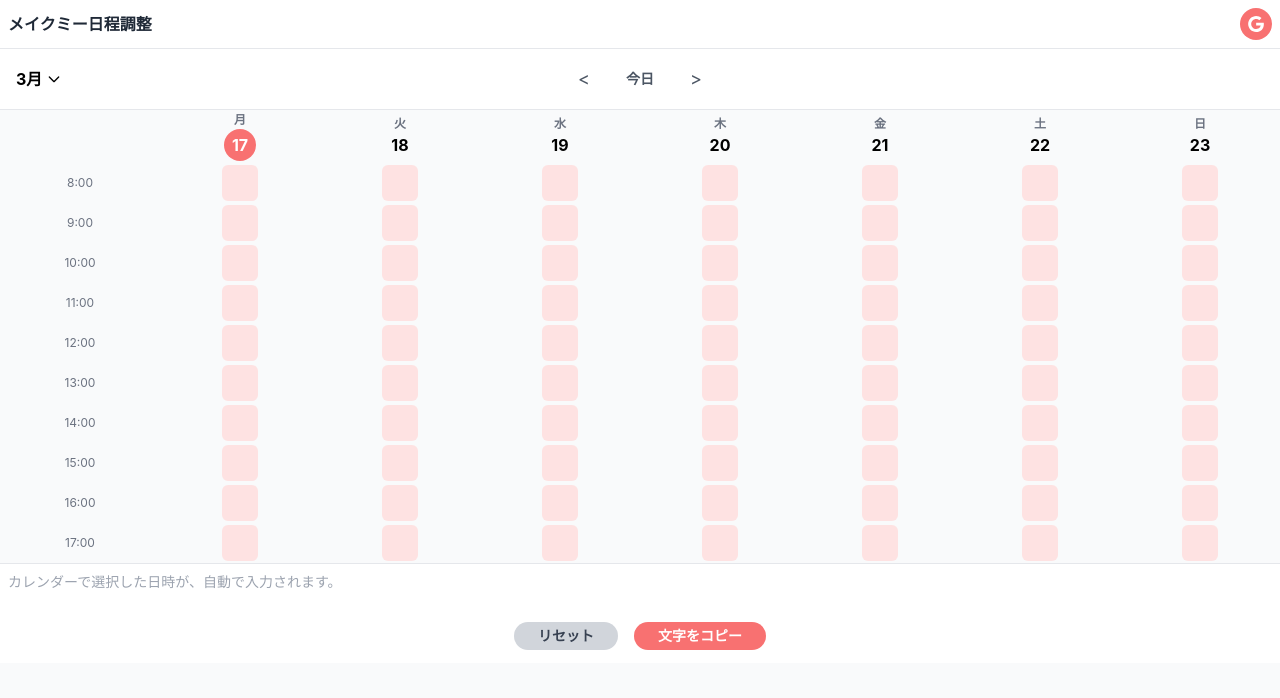
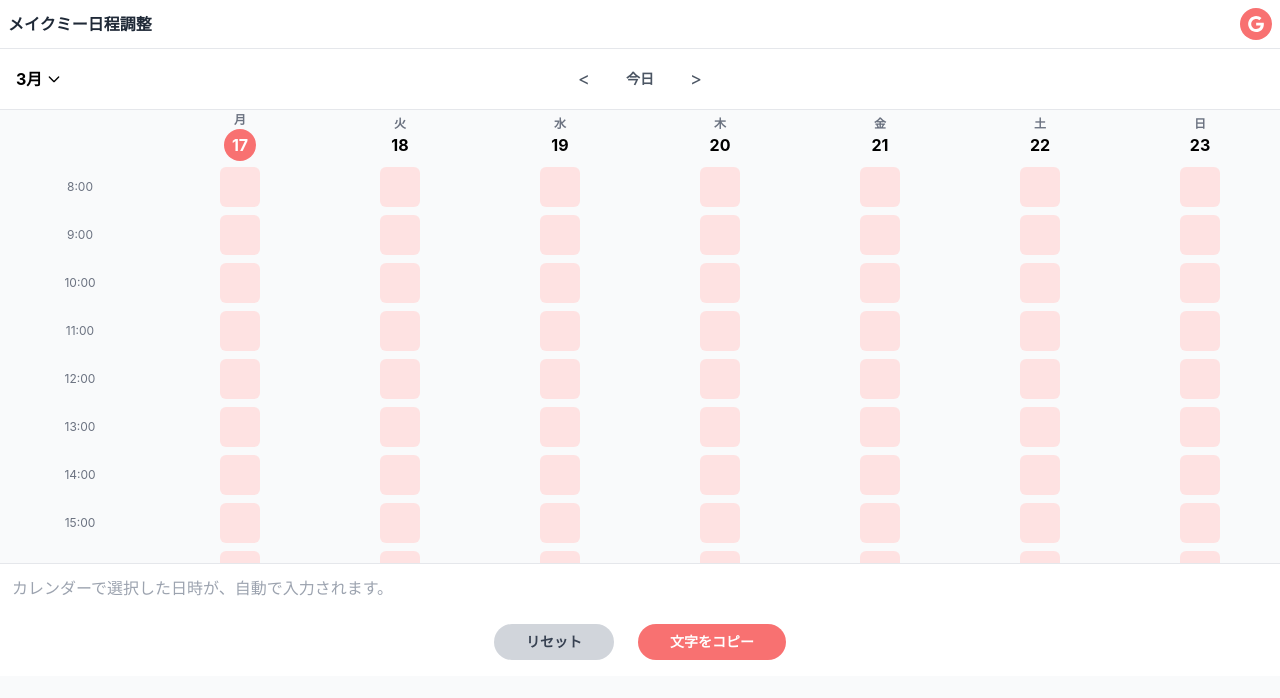
Before and after one commit to HironoriKan/makeme-nichocale, a Next.js app: page / in a window 1280 px wide. Shown: the top 698 px of the page. Built offline with nearby package versions, Linux system fonts and the light colour scheme.

Commit message:
レスポンシブ改善

```diff
--- a/components/CalendarTextGenerator.js
+++ b/components/CalendarTextGenerator.js
@@ -921,7 +921,7 @@
     // 予定を表示しない場合は、空きスロットと同じ表示にする
     if (!showEvent) {
       return (
-        <div className={`w-7 h-7 sm:w-9 sm:h-9 aspect-square rounded-md flex items-center justify-center ${
+        <div className={`w-7 h-7 sm:w-10 sm:h-10 aspect-square rounded-md flex items-center justify-center ${
           isSelected ? 'bg-red-300 ring-2 ring-red-500' : 'bg-red-100'
         }`}>
         </div>
@@ -937,7 +937,7 @@
 
     return (
       <div
-        className={`w-7 h-7 sm:w-9 sm:h-9 aspect-square rounded-md flex items-center justify-center ${
+        className={`w-7 h-7 sm:w-10 sm:h-10 aspect-square rounded-md flex items-center justify-center ${
           isOccupied ? 'bg-gray-200' :
           isSelected ? 'bg-red-300' : 'bg-red-100'
         }`}
@@ -949,8 +949,8 @@
         }}
       >
         {isOccupied && showTitle && (
-          <div className={`text-[8px] ${textColor} overflow-hidden text-center leading-none px-0.5 flex flex-col`} style={{ maxWidth: '100%', maxHeight: '100%' }}>
-            {hintText && <span className="text-[5px] opacity-80">{hintText}</span>}
+          <div className={`text-[8px] sm:text-xs ${textColor} overflow-hidden text-center leading-none px-0.5 flex flex-col`} style={{ maxWidth: '100%', maxHeight: '100%' }}>
+            {hintText && <span className="text-[5px] sm:text-[8px] opacity-80">{hintText}</span>}
             <span>{formatEventTitle(event)}</span>
           </div>
         )}
@@ -1097,11 +1097,11 @@
         </div>
 
         {/* 曜日ヘッダー部分 - 固定の高さを設定 */}
-        <div className="flex-shrink-0" style={{ height: 'auto', minHeight: '50px' }}>
+        <div className="flex-shrink-0" style={{ height: 'auto', minHeight: '50px', maxHeight: '70px' }}>
           <table className="w-full border-collapse table-fixed" style={{ margin: '2px 0' }}>
             <thead>
-              <tr className="border-b-[4px] sm:border-b-[6px] border-white">
-                <th className="w-[35px] sm:w-[45px] p-0"></th>
+              <tr className="border-b-[4px] sm:border-b-[8px] border-white">
+                <th className="w-[35px] sm:w-[50px] p-0"></th>
                 {weekdays.map((weekday, index) => {
                   const date = weekDates[index];
                   const isToday = date &&
@@ -1126,7 +1126,7 @@
         </div>
 
         {/* メインカレンダー部分 - 高さを制限してスクロール */}
-        <div className="flex-1 overflow-auto" style={{
+        <div className="flex-1 overflow-auto sm:max-h-[65vh]" style={{
           height: 'auto',
           maxHeight: 'calc(var(--vh, 1vh) * 50)'
         }}>
@@ -1164,7 +1164,7 @@
               <tbody>
                 {timeSlots.map((time, timeIndex) => (
                   <tr key={timeIndex} className="border-t-[1px] border-b-[1px] sm:border-t-[2px] sm:border-b-[2px] border-white">
-                    <td className="w-[35px] sm:w-[45px] p-0 text-[10px] sm:text-xs text-gray-500 text-center align-middle">
+                    <td className="w-[35px] sm:w-[50px] p-0 text-[10px] sm:text-xs text-gray-500 text-center align-middle">
                       {time}
                     </td>
                     {weekdays.map((_, dayIndex) => {
@@ -1176,7 +1176,7 @@
                       return (
                         <td
                           key={dayIndex}
-                          className="relative p-0 border-l-[2px] border-r-[2px] border-white select-none cursor-pointer"
+                          className="relative p-0 border-l-[2px] border-r-[2px] sm:border-l-[4px] sm:border-r-[4px] border-white select-none cursor-pointer"
                           onClick={() => handleCellClick(dayIndex, timeIndex)}
                           onMouseDown={() => handleCellMouseDown(dayIndex, timeIndex)}
                           onMouseEnter={() => isDragging && handleCellMouseEnter(dayIndex, timeIndex)}
@@ -1184,7 +1184,7 @@
                           data-day-index={dayIndex}
                           data-time-index={timeIndex}
                         >
-                          <div className="flex justify-center py-0.5">
+                          <div className="flex justify-center py-0.5 sm:py-1">
                             {renderEventCell(event, isOccupied, isSelected)}
                           </div>
                         </td>
@@ -1198,14 +1198,11 @@
         </div>
 
         {/* Bottom fixed area - 固定の高さを設定 */}
-        <div className="flex-shrink-0 bg-white border-t border-gray-200" style={{ minHeight: '100px' }}>
+        <div className="flex-shrink-0 bg-white border-t border-gray-200 min-h-[100px] sm:min-h-[120px]">
           {/* Selected time text display */}
-          <div className="bg-white" style={{
-            height: '50px',
-            overflow: 'auto'
-          }}>
+          <div className="bg-white h-[50px] sm:h-[70px] overflow-auto">
             <div
-              className="w-full p-2 text-gray-700 rounded-md min-h-[60px]"
+              className="w-full p-2 sm:p-3 text-gray-700 rounded-md min-h-[60px]"
               ref={textAreaRef}
               contentEditable={!isMobileDevice()}
               onFocus={() => setIsTextAreaFocused(true)}
@@ -1236,10 +1233,10 @@
             >
               {generatedText ? (
                 generatedText.split('\n').map((line, index) => (
-                  <div key={index}>{line}</div>
+                  <div key={index} className="text-sm sm:text-base">{line}</div>
                 ))
               ) : (
-                <div className="text-gray-400 text-sm">
+                <div className="text-gray-400 text-sm sm:text-base">
                   カレンダーで選択した日時が、自動で入力されます。
                   {isMobileDevice() && <div className="mt-1 text-xs">※モバイル版では編集できません</div>}
                 </div>
@@ -1248,18 +1245,18 @@
           </div>
 
           {/* Footer buttons */}
-          <div className="flex-shrink-0 flex justify-center py-1 sm:py-2 pb-3">
-            <div className="flex space-x-4">
+          <div className="flex-shrink-0 flex justify-center py-1 sm:py-3 pb-3 sm:pb-4">
+            <div className="flex space-x-4 sm:space-x-6">
               <button
                 onClick={resetSelection}
-                className="px-4 sm:px-6 py-1 bg-gray-300 text-gray-700 rounded-full text-xs sm:text-sm font-bold"
+                className="px-4 sm:px-8 py-1 sm:py-2 bg-gray-300 text-gray-700 rounded-full text-xs sm:text-sm font-bold"
               >
                 リセット
               </button>
 
               <button
                 onClick={copyToClipboard}
-                className="px-4 sm:px-6 py-1 bg-red-400 text-white rounded-full text-xs sm:text-sm font-bold"
+                className="px-4 sm:px-8 py-1 sm:py-2 bg-red-400 text-white rounded-full text-xs sm:text-sm font-bold"
                 disabled={!generatedText}
               >
                 文字をコピー
```
